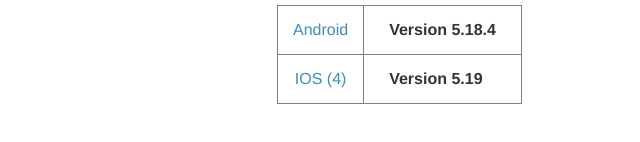
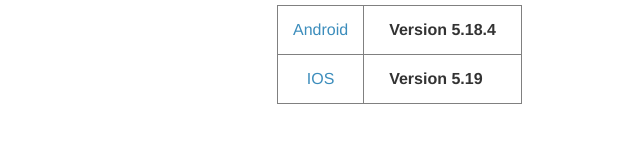
Before and after one commit to TpbSalesApp/TBP.github.io, a plain HTML site: page index.html in a window 1280 px wide. Shown: the part 184-326 px from the top of the page, 388-1028 px from the left. Drawn offline with Linux system fonts and the light colour scheme.

Commit message:
no message

```diff
--- a/index.html
+++ b/index.html
@@ -82,7 +82,7 @@
 						</tr>
 						<tr>
 							<td style="text-align: center;">
-								<a href="https://webapp.diawi.com/install/BPDbYT">IOS (4)</a>
+								<a href="https://webapp.diawi.com/install/BPDbYT">IOS</a>
 							</td>
 							<td>
 								<b>Version 5.19</b>
```
Also changed, not shown: 1 other file.
